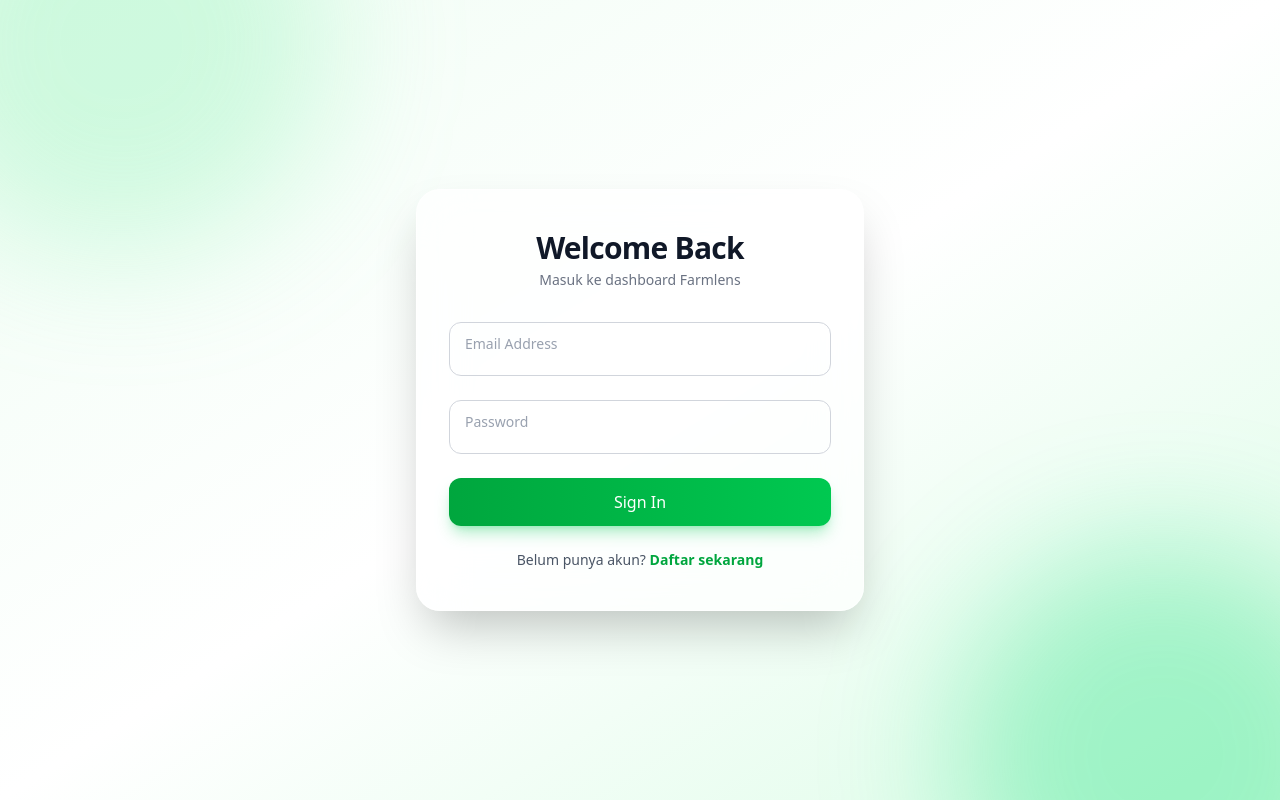
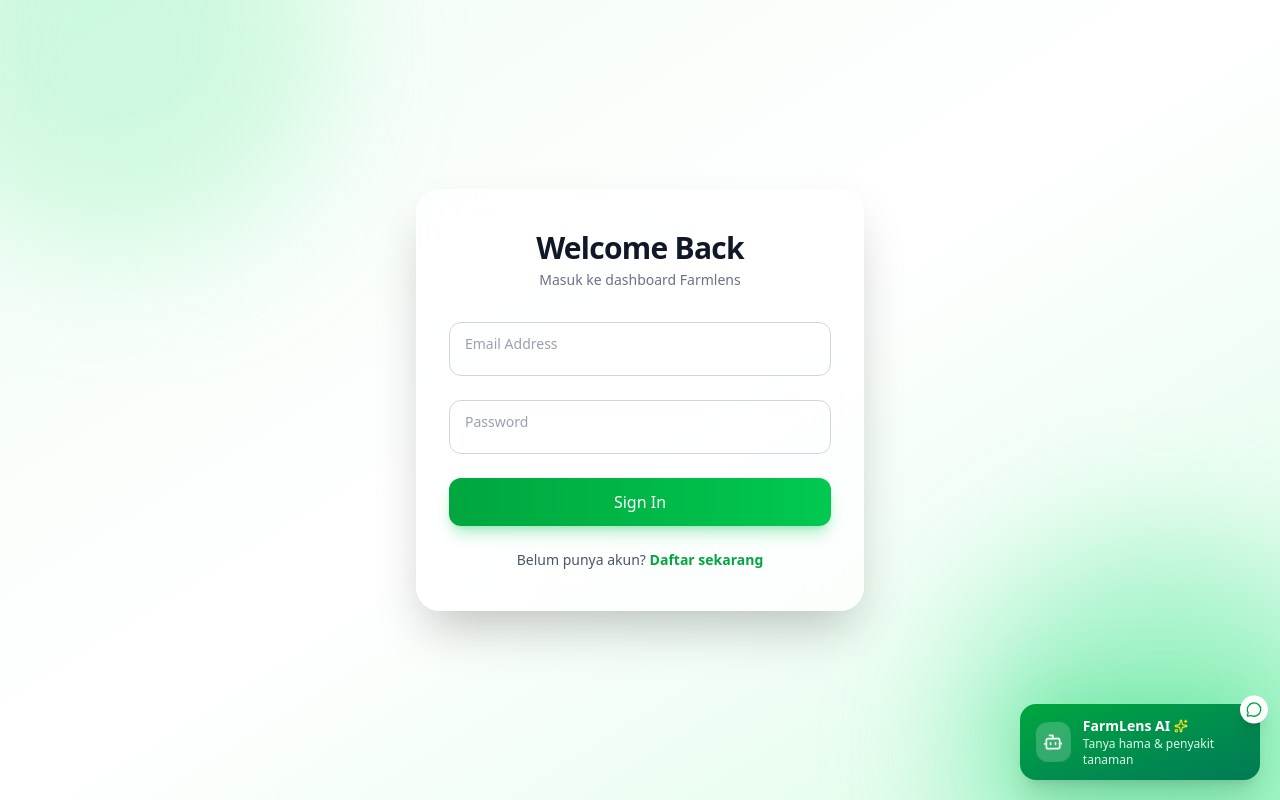
Before and after one commit to reynaldo0/FarmLens, a React (Vite) app: page /login in a window 1280 px wide. Built offline with nearby package versions, Linux system fonts and the light colour scheme.

Commit message:
adding floating and scroll handler

```diff
--- a/src/App.tsx
+++ b/src/App.tsx
@@ -12,10 +12,13 @@
 import Register from './pages/Register';
 import Community from './pages/Community';
 import Chatbot from './pages/ChatBot';
+import FloatingChatbot from './components/FloatingChatbot';
+import ScrollToTop from './components/ScrollToTop';
 
 export default function App() {
   return (
     <BrowserRouter>
+      <ScrollToTop />
       <Routes>
 
         {/* PUBLIC */}
@@ -42,8 +45,8 @@
           }
         />
 
-
       </Routes>
+      <FloatingChatbot />
     </BrowserRouter>
   );
 }
--- /dev/null
+++ b/src/components/FloatingChatbot.tsx
@@ -0,0 +1,94 @@
+import { motion } from "framer-motion";
+import { Bot, MessageCircle, Sparkles } from "lucide-react";
+import { Link } from "react-router-dom";
+
+export default function FloatingChatbot() {
+    return (
+        <motion.div
+            initial={{ opacity: 0, scale: 0.8, y: 20 }}
+            animate={{ opacity: 1, scale: 1, y: 0 }}
+            transition={{ duration: 0.6, ease: "easeOut" }}
+            className="fixed bottom-5 right-5 z-50"
+        >
+            {/* GLOW PULSE */}
+            <motion.div
+                animate={{ scale: [1, 1.25, 1], opacity: [0.35, 0.15, 0.35] }}
+                transition={{ repeat: Infinity, duration: 2.8, ease: "easeInOut" }}
+                className="absolute inset-0 rounded-full bg-green-500 blur-2xl"
+            />
+
+            <Link to="/chatbot">
+                {/* ================= MOBILE ================= */}
+                <motion.div
+                    whileHover={{ scale: 1.08 }}
+                    whileTap={{ scale: 0.92 }}
+                    className="
+            relative flex items-center justify-center
+            md:hidden
+            w-14 h-14 rounded-full
+            bg-gradient-to-br from-green-600 to-emerald-700
+            text-white shadow-2xl
+          "
+                >
+                    <motion.div
+                        animate={{ rotate: [0, 6, -6, 0] }}
+                        transition={{ repeat: Infinity, duration: 3 }}
+                    >
+                        <Bot className="w-6 h-6" />
+                    </motion.div>
+
+                    {/* badge */}
+                    <motion.div
+                        animate={{ y: [0, -3, 0] }}
+                        transition={{ repeat: Infinity, duration: 1.8 }}
+                        className="absolute -top-1 -right-1 w-5 h-5 rounded-full bg-white text-green-600 flex items-center justify-center shadow"
+                    >
+                        <MessageCircle className="w-3 h-3" />
+                    </motion.div>
+                </motion.div>
+
+                {/* ================= DESKTOP ================= */}
+                <motion.div
+                    whileHover={{ scale: 1.04 }}
+                    whileTap={{ scale: 0.96 }}
+                    className="
+            relative hidden md:flex items-center gap-3
+            bg-gradient-to-br from-green-600 to-emerald-700
+            text-white shadow-xl
+            px-4 py-3 rounded-2xl
+            max-w-[240px]
+          "
+                >
+                    {/* ICON */}
+                    <motion.div
+                        animate={{ rotate: [0, 5, -5, 0] }}
+                        transition={{ repeat: Infinity, duration: 3 }}
+                        className="w-10 h-10 rounded-xl bg-white/20 backdrop-blur flex items-center justify-center"
+                    >
+                        <Bot className="w-5 h-5" />
+                    </motion.div>
+
+                    {/* TEXT (COMPACT) */}
+                    <div className="leading-tight">
+                        <div className="flex items-center gap-1">
+                            <p className="text-sm font-semibold">FarmLens AI</p>
+                            <Sparkles className="w-3.5 h-3.5 text-yellow-300" />
+                        </div>
+                        <p className="text-xs text-green-100">
+                            Tanya hama & penyakit tanaman
+                        </p>
+                    </div>
+
+                    {/* FLOAT BADGE */}
+                    <motion.div
+                        animate={{ y: [0, -3, 0] }}
+                        transition={{ repeat: Infinity, duration: 1.8 }}
+                        className="absolute -top-2 -right-2 w-7 h-7 bg-white text-green-600 rounded-full flex items-center justify-center shadow-lg"
+                    >
+                        <MessageCircle className="w-4 h-4" />
+                    </motion.div>
+                </motion.div>
+            </Link>
+        </motion.div>
+    );
+}
--- /dev/null
+++ b/src/components/ScrollToTop.tsx
@@ -0,0 +1,16 @@
+import { useEffect } from "react";
+import { useLocation } from "react-router-dom";
+
+export default function ScrollToTop() {
+    const { pathname } = useLocation();
+
+    useEffect(() => {
+        window.scrollTo({
+            top: 0,
+            left: 0,
+            behavior: "smooth", // ganti "auto" kalau mau instant
+        });
+    }, [pathname]);
+
+    return null;
+}
```
